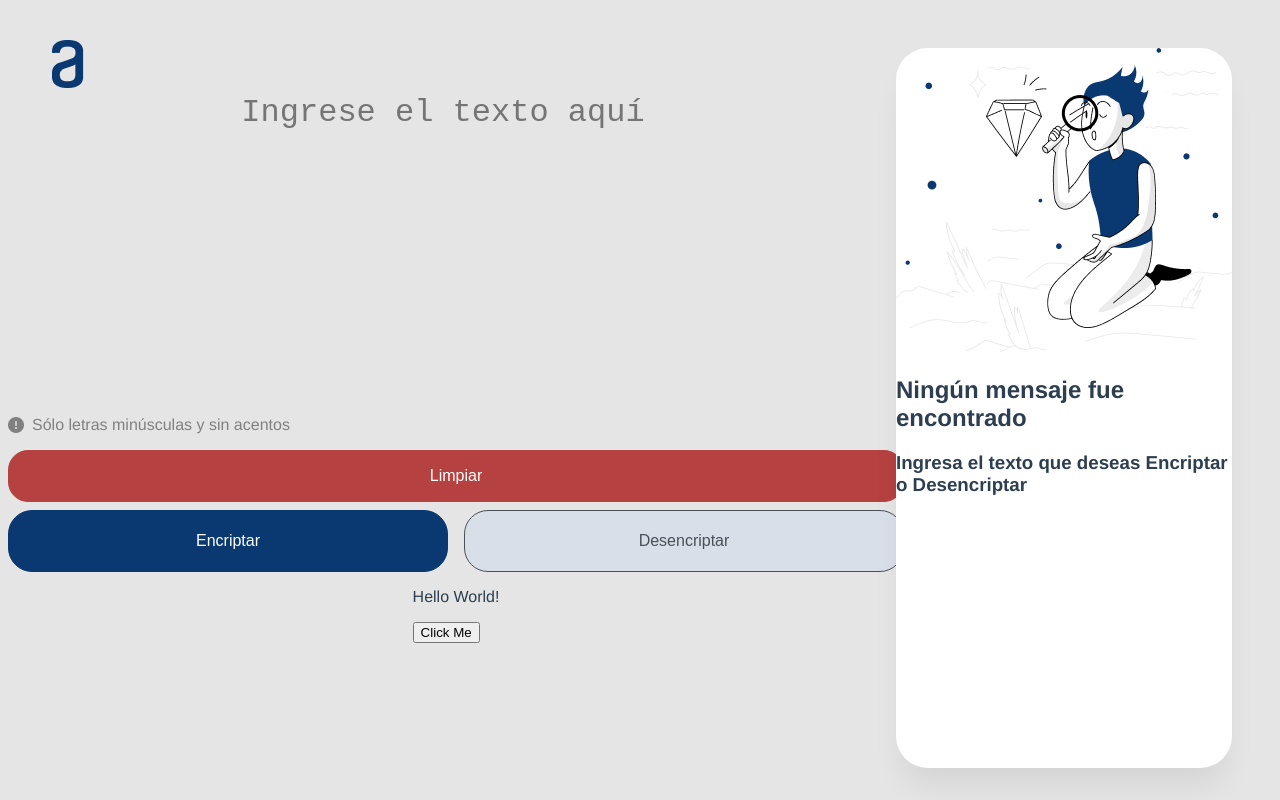
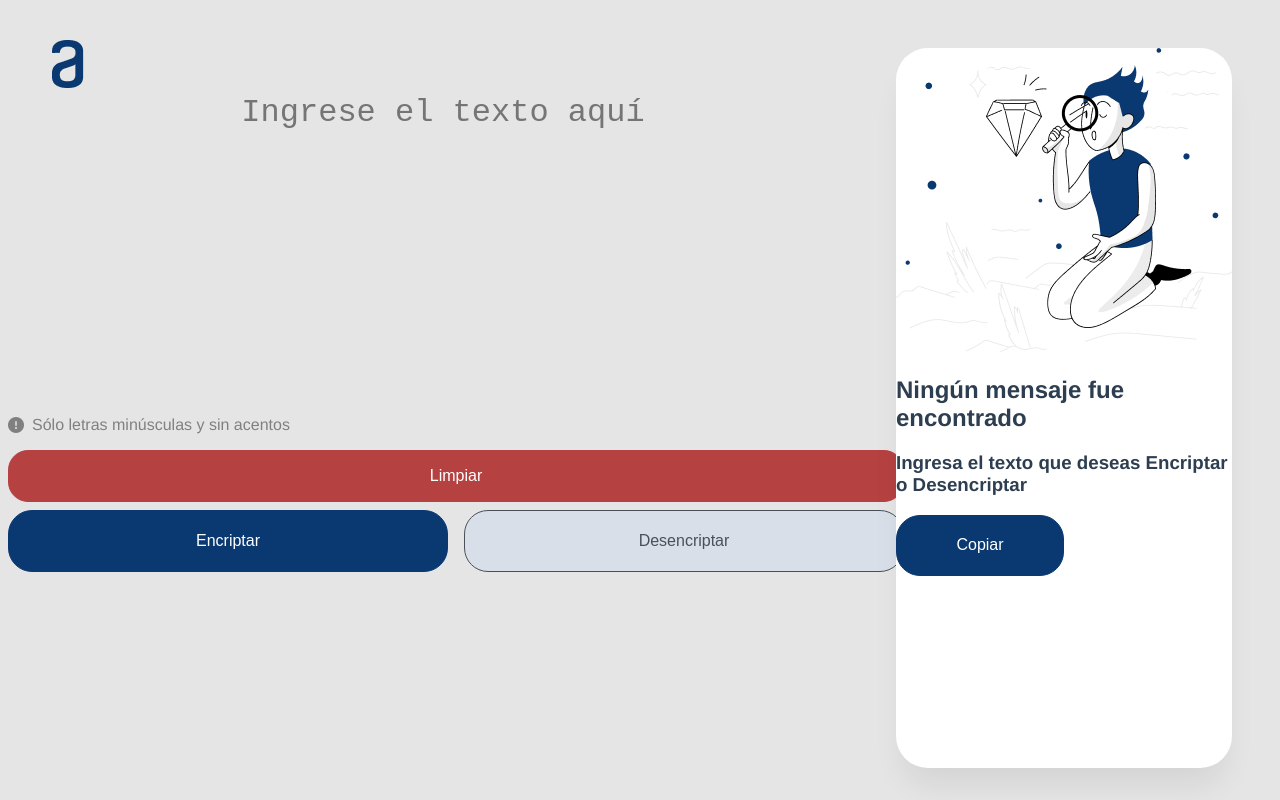
Before and after one commit to RogelioBadachi/Encriptador, a Vue app: page / in a window 1280 px wide. Built offline with nearby package versions, Linux system fonts and the light colour scheme.

Commit message:
Añadi metodos de encriptacion y decriptacion ademas de diseño de boton copiar

```diff
--- a/src/components/encriptadorVue.vue
+++ b/src/components/encriptadorVue.vue
@@ -23,19 +23,15 @@
               <button class="encrypt" @click="encryptData">Encriptar</button>
               <button class="decrypt" @click="decryptData">Desencriptar</button>
             </div>
-            <div id="app">
-              <p>{{myStr}}</p>
-              <p>{{myStr2}}</p>
-              <button @click="myFunction()">Click Me</button>
-            </div>
         </div>
       </div> <!--Aqui termina inputText-->
     </div>
     <div class="whiteBox">
       <div class="outputText">
-        <img src="../assets/doll.png" alt="doll image">
-        <h2>Ningún mensaje fue encontrado</h2>
-        <h3>Ingresa el texto que deseas Encriptar o Desencriptar</h3>
+        <img src="../assets/doll.png" class ="imageOutput" alt="doll image">
+        <h2>{{notif}}</h2>
+        <h3 ref="outputMessage">{{message}}</h3>
+        <button class="copy" @click="copy">Copiar</button>
       </div>
     </div>
   </div>
@@ -50,15 +46,71 @@ export default {
 
   data() {
     return{
-      myStr: "Hello World!",
-      myStr2:"",
-      inputData:""
+      inputData:"",
+      notif:"Ningún mensaje fue encontrado",
+      message:"Ingresa el texto que deseas Encriptar o Desencriptar",
+      message1: "",
+      message2: "",
+      message3: "",
+      message4: "",
+      message5: "",
+      message6:""
+
     }
   },
   methods:{
-    myFunction: function () {
-      this.myStr2 = this.myStr.toLowerCase();
-    }
+    formatting: function(){
+      if( this.inputData == ""){
+
+        this.message = "Ingresa el texto que deseas Encriptar o Desencriptar";
+      }else{
+
+        this.message = this.message5;
+        this.notif = "Mensaje Encriptado";
+      }
+    },
+    clearData: function() {
+      this.inputData = "";
+      this.notif = "Ningún mensaje fue encontrado";
+      this.message = "Ingresa el texto que deseas Encriptar o Desencriptar"
+    },
+    encryptData: function () {
+      this.inputData = this.inputData.toLowerCase();
+      this.message1 = this.inputData.replaceAll("a", "ai")
+      this.message2 = this.message1.replaceAll("e","enter")
+      this.message3 = this.message2.replaceAll("i","imes")
+      this.message4 = this.message3.replaceAll("o", "ober")
+      this.message5 = this.message4.replaceAll("u","ufat")
+      this.formatting()
+      //this.imageOutput = hidden;
+    },
+    decryptData: function (){
+      this.inputData = this.inputData.toLowerCase();
+      this.message1 = this.inputData.replaceAll("ai", "a")
+      this.message2 = this.message1.replaceAll("enter","e")
+      this.message3 = this.message2.replaceAll("imes","i")
+      this.message4 = this.message3.replaceAll("ober", "o")
+      this.message5 = this.message4.replaceAll("ufat","u")
+      this.message6 = this.message5.replaceAll("mes", "")
+      this.message = this.message6;
+      if( this.message == ""){
+        this.message = "Ingresa el texto que deseas Encriptar o Desencriptar";
+      }else{
+        this.message = this.message6;
+        this.notif = "Mensaje Desencriptado"
+      }
+    },
+    copyCode: async function (e) {
+            this.message = e.target.value;
+
+            const copyText = await this.$refs.outputMessage
+            copyText.select()
+            document.execCommand("copy")
+            //this.cStype = 'hidden';
+        },
+
+
+
   }
 
 };
@@ -183,4 +235,16 @@ border-radius: 32px;
   background-color: var(--grey);
   color: white;
 }
+.copy{
+  border: solid 1px var(--darkBlue);
+  background-color: var(--darkBlue);
+  color: white;
+  padding: 1.3rem 0;
+  border-radius: 24px;
+  font-size: 16px;
+  margin: 0 1rem 0 0;
+  cursor: pointer;
+  transition: 0.4s;
+  width: 50%;
+}
 </style>
```
